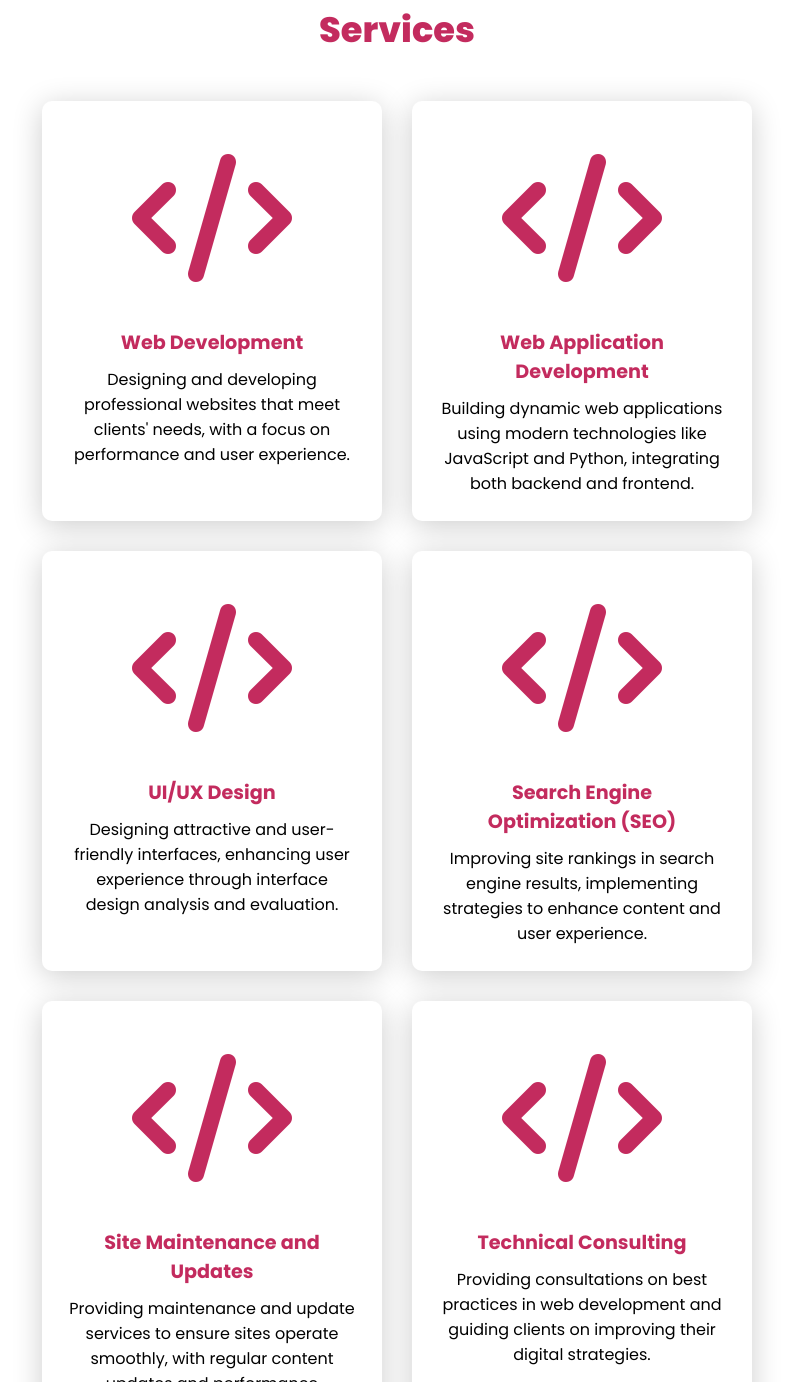
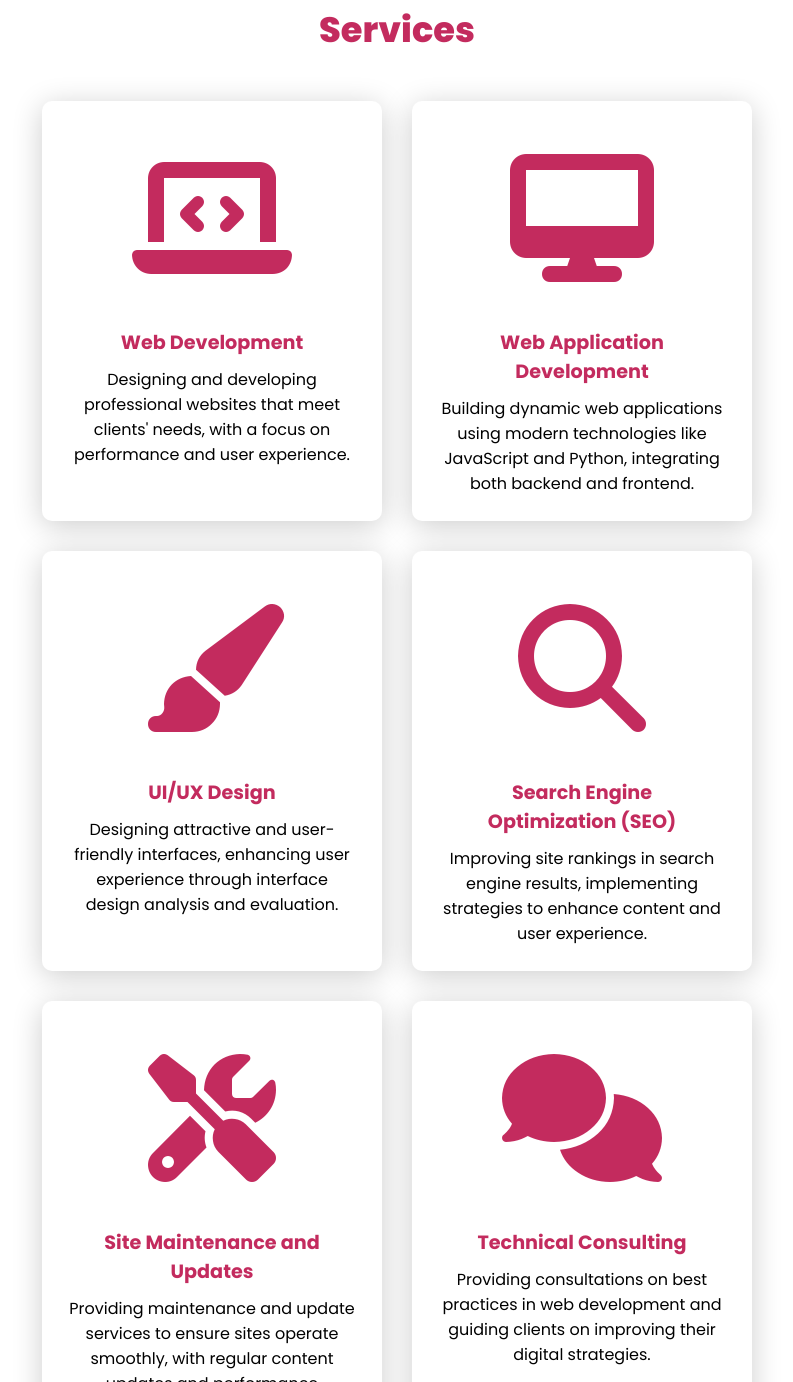
Before and after one commit to alitalaat22/My-Portfolio, a plain HTML site: page index.html in a window 1280 px wide. Shown: the part 897-2279 px from the top of the page, without its empty margins (243-1036 px from the left). Drawn offline with Linux system fonts and the light colour scheme.

Commit message:
edit services- icons

```diff
--- a/index.html
+++ b/index.html
@@ -73,7 +73,7 @@
 		<div class="content">
 			<div class="card">
 				<div class="icon">
-					<i class="fa-solid fa-code"></i>
+					<i class="fa-solid fa-laptop-code"></i>
 				</div>
 				<div class="info">
 					<h3>Web Development</h3>
@@ -82,7 +82,7 @@
 			</div>
 			<div class="card">
 				<div class="icon">
-					<i class="fa-solid fa-code"></i>
+					<i class="fa-solid fa-desktop"></i>
 				</div>
 				<div class="info">
 					<h3>Web Application Development</h3>
@@ -91,7 +91,7 @@
 			</div>
 			<div class="card">
 				<div class="icon">
-					<i class="fa-solid fa-code"></i>
+					<i class="fa-solid fa-paintbrush"></i>
 				</div>
 				<div class="info">
 					<h3>UI/UX Design</h3>
@@ -100,7 +100,7 @@
 			</div>
 			<div class="card">
 				<div class="icon">
-					<i class="fa-solid fa-code"></i>
+					<i class="fa-solid fa-search"></i>
 				</div>
 				<div class="info">
 					<h3>Search Engine Optimization (SEO)</h3>
@@ -109,7 +109,7 @@
 			</div>
 			<div class="card">
 				<div class="icon">
-					<i class="fa-solid fa-code"></i>
+					<i class="fa-solid fa-tools"></i>
 				</div>
 				<div class="info">
 					<h3>Site Maintenance and Updates</h3>
@@ -118,7 +118,7 @@
 			</div>
 			<div class="card">
 				<div class="icon">
-					<i class="fa-solid fa-code"></i>
+					<i class="fa-solid fa-comments"></i>
 				</div>
 				<div class="info">
 					<h3>Technical Consulting</h3>
@@ -127,6 +127,7 @@
 			</div>
 		</div>
 	</section>
+
 
     <section class="Projects" id="Projects">
         <h2 class="tittle">Projects</h2>
```
